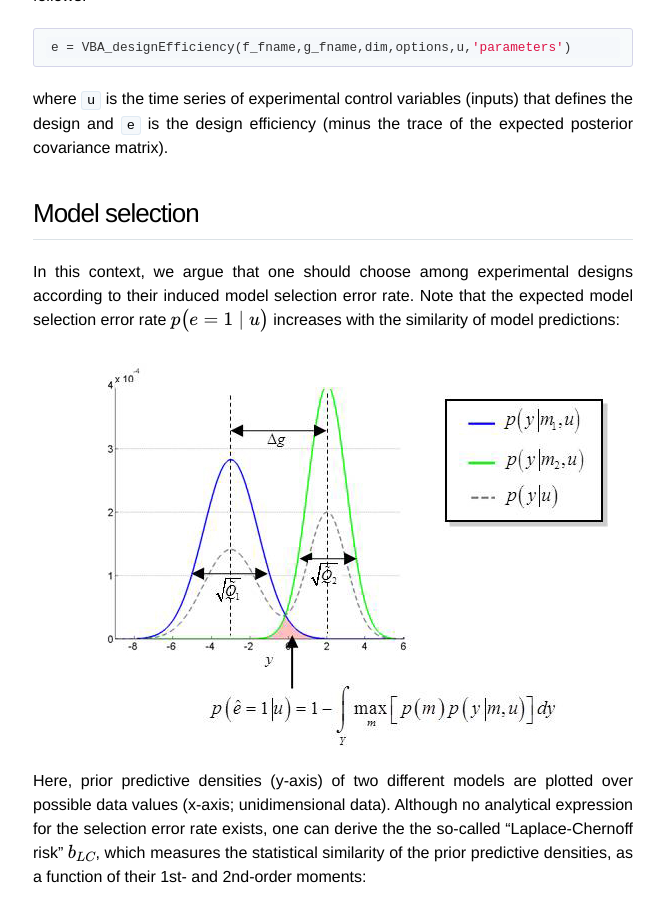
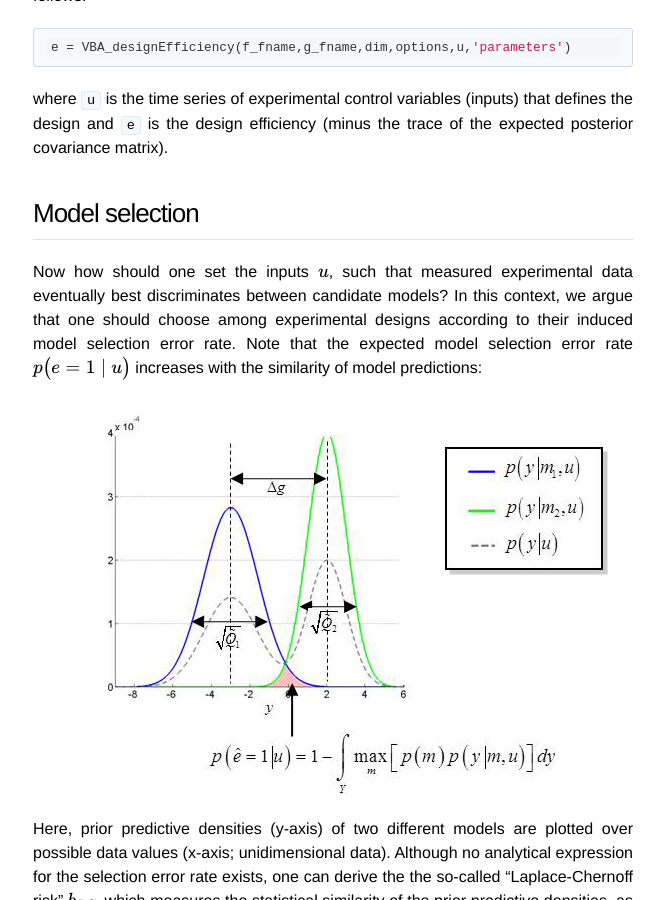
Before and after one commit to MBB-team/VBA-toolbox, a Jekyll site: the page built from _wiki/Optimizing-the-experimental-design.md, in a window 1280 px wide and 900 px high, scrolled down 1345 px. Shown: the whole window, without its empty margins (307-971 px from the left). Built offline with Jekyll 4.4.1, drawn with Linux system fonts in a browser that asks for light colours; nearby versions of some CDN libraries; formulas are drawn with MathJax 3.

Commit message:
Update Optimizing-the-experimental-design.md

```diff
--- a/_wiki/Optimizing-the-experimental-design.md
+++ b/_wiki/Optimizing-the-experimental-design.md
@@ -27,7 +27,7 @@ where `u` is the time series of experimental control variables (inputs) that def
 
 ## Model selection
 
-In this context, we argue that one should choose among experimental designs according to their induced model selection error rate. Note that the expected model selection error rate $$p\big(e=1 \mid u \big)$$ increases with the similarity of model predictions:
+Now how should one set the inputs $$u$$, such that measured experimental data eventually best discriminates between candidate models? In this context, we argue that one should choose among experimental designs according to their induced model selection error rate. Note that the expected model selection error rate $$p\big(e=1 \mid u \big)$$ increases with the similarity of model predictions:
 
 ![]({{ site.baseurl }}/images/wiki/optim/optim0.jpg)
 
```
